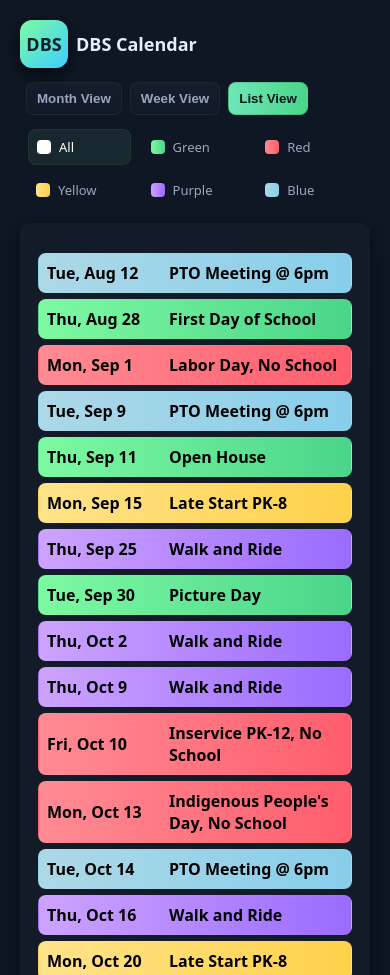
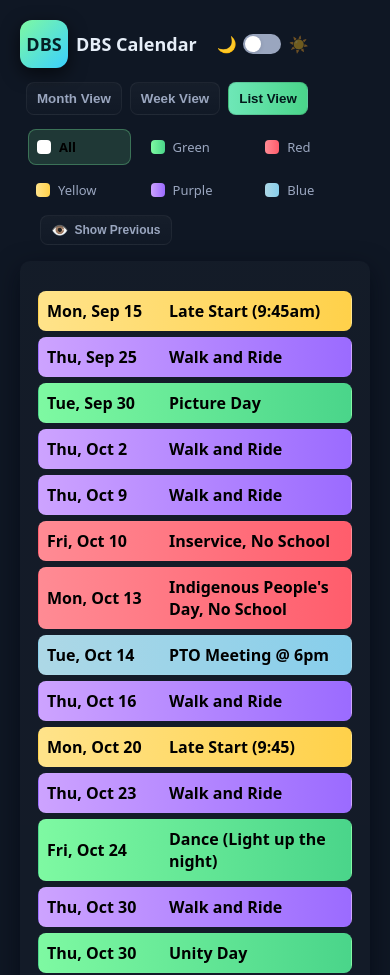
Before and after one commit to dbspto/calendar, a plain HTML site: page index.html in a window 390 px wide. Shown: the top 975 px of the page. Drawn offline with Linux system fonts and the light colour scheme.

Commit message:
light mode, hide previous by default

```diff
--- a/data.js
+++ b/data.js
@@ -2,15 +2,15 @@ const events = [
   {"Date":"08/28","Description":"First Day of School","Color":"Green"},
   {"Date":"09/01","Description":"Labor Day, No School","Color":"Red"},
   {"Date":"09/11","Description":"Open House","Color":"Green"},
-  {"Date":"09/15","Description":"Late Start PK-8","Color":"Yellow"},
+  {"Date":"09/15","Description":"Late Start (9:45am)","Color":"Yellow"},
   {"Date":"09/25","Description":"Walk and Ride","Color":"Purple"},
   {"Date":"09/30","Description":"Picture Day","Color":"Green"},
   {"Date":"10/02","Description":"Walk and Ride","Color":"Purple"},
   {"Date":"10/09","Description":"Walk and Ride","Color":"Purple"},
-  {"Date":"10/10","Description":"Inservice PK-12, No School","Color":"Red"},
+  {"Date":"10/10","Description":"Inservice, No School","Color":"Red"},
   {"Date":"10/13","Description":"Indigenous People's Day, No School","Color":"Red"},
   {"Date":"10/16","Description":"Walk and Ride","Color":"Purple"},
-  {"Date":"10/20","Description":"Late Start PK-8","Color":"Yellow"},
+  {"Date":"10/20","Description":"Late Start (9:45)","Color":"Yellow"},
   {"Date":"10/23","Description":"Walk and Ride","Color":"Purple"},
   {"Date":"10/24","Description":"Dance (Light up the night)","Color":"Green"},
   {"Date":"10/30","Description":"Walk and Ride","Color":"Purple"},
@@ -18,14 +18,14 @@ const events = [
   {"Date":"11/03","Description":"Early Release, PK-12 Conferences","Color":"Yellow"},
   {"Date":"11/04","Description":"Conferences, No School PK-12","Color":"Red"},
   {"Date":"11/11","Description":"Veteran's Day, No School","Color":"Red"},
-  {"Date":"11/17","Description":"Late Start PK-8","Color":"Yellow"},
+  {"Date":"11/17","Description":"Late Start (9:45)","Color":"Yellow"},
   {"Date":"11/19","Description":"Picture Retakes","Color":"Green"},
   {"Date":"11/21","Description":"Movie Night @ 6:30pm","Color":"Green"},
   {"Date":"11/26","Description":"Holiday Break, No School","Color":"Red"},
   {"Date":"11/27","Description":"Holiday Break, No School","Color":"Red"},
   {"Date":"11/28","Description":"Holiday Break, No School","Color":"Red"},
   {"Date":"12/11","Description":"K-5 December Concert","Color":"Green"},
-  {"Date":"12/15","Description":"Late Start PK-8","Color":"Yellow"},
+  {"Date":"12/15","Description":"Late Start (9:45)","Color":"Yellow"},
   {"Date":"12/22","Description":"Winter Break, No School","Color":"Red"},
   {"Date":"12/23","Description":"Winter Break, No School","Color":"Red"},
   {"Date":"12/24","Description":"Winter Break, No School","Color":"Red"},
@@ -46,14 +46,14 @@ const events = [
   {"Date":"02/11","Description":"Bring An Adult to Music Week","Color":"Green"},
   {"Date":"02/12","Description":"Bring An Adult to Music Week","Color":"Green"},
   {"Date":"02/13","Description":"Bring An Adult to Music Week","Color":"Green"},
-  {"Date":"02/16","Description":"Late Start PK-8","Color":"Yellow"},
+  {"Date":"02/16","Description":"Late Start (9:45)","Color":"Yellow"},
   {"Date":"02/23","Description":"February Break, No School","Color":"Red"},
   {"Date":"02/24","Description":"February Break, No School","Color":"Red"},
   {"Date":"02/25","Description":"February Break, No School","Color":"Red"},
   {"Date":"02/26","Description":"February Break, No School","Color":"Red"},
   {"Date":"02/27","Description":"February Break, No School","Color":"Red"},
   {"Date":"03/02","Description":"February Break, No School","Color":"Red"},
-  {"Date":"03/03","Description":"Inservice PK-12, No School","Color":"Red"},
+  {"Date":"03/03","Description":"Inservice, No School","Color":"Red"},
   {"Date":"03/19","Description":"Early Release PK-12","Color":"Yellow"},
   {"Date":"03/20","Description":"Conferences, No School PK-12","Color":"Red"},
   {"Date":"03/21","Description":"Book Fair Kick-Off Event at Norwich","Color":"Green"},
@@ -63,8 +63,8 @@ const events = [
   {"Date":"03/25","Description":"Book Fair","Color":"Green"},
   {"Date":"03/26","Description":"Book Fair","Color":"Green"},
   {"Date":"03/27","Description":"Book Fair","Color":"Green"},
-  {"Date":"03/30","Description":"Late Start PK-8","Color":"Yellow"},
-  {"Date":"04/13","Description":"Late Start PK-8","Color":"Yellow"},
+  {"Date":"03/30","Description":"Late Start (9:45)","Color":"Yellow"},
+  {"Date":"04/13","Description":"Late Start (9:45)","Color":"Yellow"},
   {"Date":"04/16","Description":"DBS School Musical @ 6:30pm","Color":"Green"},
   {"Date":"04/20","Description":"April Break, No School","Color":"Red"},
   {"Date":"04/21","Description":"April Break, No School","Color":"Red"},
@@ -76,7 +76,7 @@ const events = [
   {"Date":"05/14","Description":"Walk and Ride","Color":"Purple"},
   {"Date":"05/21","Description":"3 to 5 Spring Concert","Color":"Green"},
   {"Date":"05/21","Description":"Walk and Ride","Color":"Purple"},
-  {"Date":"05/18","Description":"Late Start PK-8","Color":"Yellow"},
+  {"Date":"05/18","Description":"Late Start (9:45)","Color":"Yellow"},
   {"Date":"05/25","Description":"Memorial Day, No School","Color":"Red"},
   {"Date":"05/28","Description":"Walk and Ride","Color":"Purple"},
   {"Date":"06/04","Description":"Walk and Ride","Color":"Purple"},
--- a/index.html
+++ b/index.html
@@ -15,27 +15,16 @@
           <div>
             <h1>DBS Calendar</h1>
           </div>
+          <!-- Theme slider toggle (now next to title) -->
+          <label class="theme-switch theme-toggle-slider" title="Toggle dark/light mode" style="margin-left:12px;">
+            <span class="theme-icon" id="themeToggleIcon">🌙</span>
+            <input id="themeToggleSlider" type="checkbox" aria-label="Toggle dark/light mode">
+            <span class="theme-slider"></span>
+            <span class="theme-icon" id="themeToggleIconLight">☀️</span>
+          </label>
         </div>
-        <!-- Theme toggle switch for mobile only -->
-        <!--
-        <label class="theme-switch theme-switch-mobile" title="Toggle dark/light mode">
-          <span class="theme-icon" id="themeIcon">🌙</span>
-          <input id="themeToggle" type="checkbox" aria-label="Toggle dark/light mode">
-          <span class="theme-slider"></span>
-          <span class="theme-icon" id="themeIconLight">☀️</span>
-        </label>
-        -->
       </div>
       <div class="controls" role="toolbar" aria-label="Controls">
-        <!-- Theme toggle switch for desktop only -->
-        <!--
-        <label class="theme-switch theme-switch-desktop" title="Toggle dark/light mode">
-          <span class="theme-icon" id="themeIcon">🌙</span>
-          <input id="themeToggle" type="checkbox" aria-label="Toggle dark/light mode">
-          <span class="theme-slider"></span>
-          <span class="theme-icon" id="themeIconLight">☀️</span>
-        </label>
-        -->
         <div class="toggle" role="tablist" aria-label="View toggle">
           <button id="monthViewBtn" class="btn" role="tab" aria-selected="false">Month View</button>
           <button id="weekViewBtn" class="btn" role="tab" aria-selected="false">Week View</button>
@@ -45,6 +34,7 @@
         <div class="month-nav" aria-label="Navigation" id="monthNav">
           <button id="prev" class="btn" aria-label="Previous">◀ Prev</button>
           <div style="min-width:160px;text-align:center">
+            <!-- Removed theme toggle button from here -->
             <div id="periodLabel" class="month-title">Period</div>
             <div id="subLabel" class="small"> </div>
           </div>
@@ -59,6 +49,9 @@
           <div class="item" data-color="Yellow"><div class="swatch c-Yellow"></div>Yellow</div>
           <div class="item" data-color="Purple"><div class="swatch c-Purple"></div>Purple</div>
           <div class="item" data-color="Blue"><div class="swatch c-Blue"></div>Blue</div>
+          <button id="showPreviousBtn" class="btn previous-events-toggle" title="Toggle previous events">
+            <span id="previousEventsIcon">👁️</span> Show Previous
+          </button>
         </div>
       </div>
     </header>
--- a/script.js
+++ b/script.js
@@ -194,16 +194,28 @@ function renderWeek(){
 
 /* List render: full year grouped by months with color filter */
 let listFilter = "All";
+let showPreviousEvents = false;
 
 function renderList(){
   listContent.innerHTML = '';
   periodLabel.textContent = '';
   subLabel.textContent = '';
 
-  // Filter events by selected color
+  const currentDate = new Date();
+  currentDate.setHours(0, 0, 0, 0); // Set to start of today for comparison
+
+  // Filter events by selected color and date
   const allEntries = [];
   eventMap.forEach((arr) => {
     arr.forEach(ev => {
+      const eventDate = new Date(ev._date);
+      eventDate.setHours(0, 0, 0, 0);
+
+      // Skip past events if showPreviousEvents is false
+      if (!showPreviousEvents && eventDate < currentDate) {
+        return;
+      }
+
       if (listFilter === "All" || ev.Color === listFilter) {
         allEntries.push(ev);
       }
@@ -215,12 +227,20 @@ function renderList(){
     const none = document.createElement('div');
     none.className = 'small';
     none.style.color = 'var(--muted)';
-    none.textContent = 'No events';
+    none.textContent = showPreviousEvents ? 'No events' : 'No upcoming events';
     listContent.appendChild(none);
   } else {
     allEntries.forEach(ev => {
       const row = document.createElement('div');
       row.className = 'event-row c-' + ev.Color;
+
+      // Add opacity for past events when showing them
+      const eventDate = new Date(ev._date);
+      eventDate.setHours(0, 0, 0, 0);
+      if (eventDate < currentDate) {
+        row.style.opacity = '0.6';
+      }
+
       const left = document.createElement('div');
       left.style.display = 'flex';
       left.style.gap = '12px';
@@ -586,3 +606,70 @@ render = function() {
   // ensure monthIndex is set to current month (done earlier)
   render();
 })();
+
+// Theme slider toggle functionality
+const themeToggleSlider = document.getElementById('themeToggleSlider');
+const themeToggleIcon = document.getElementById('themeToggleIcon');
+const themeToggleIconLight = document.getElementById('themeToggleIconLight');
+
+// Check for saved theme preference or default to dark
+const savedTheme = localStorage.getItem('theme') || 'dark';
+const isDarkTheme = savedTheme === 'dark';
+
+// Apply initial theme
+if (!isDarkTheme) {
+  document.documentElement.classList.add('light-theme');
+  themeToggleSlider.checked = true;
+}
+
+// Update icon visibility based on theme
+function updateThemeIcons(isLight) {
+  if (themeToggleIcon && themeToggleIconLight) {
+    themeToggleIcon.style.opacity = isLight ? '0.4' : '1';
+    themeToggleIconLight.style.opacity = isLight ? '1' : '0.4';
+  }
+}
+
+// Set initial icon state
+updateThemeIcons(!isDarkTheme);
+
+if (themeToggleSlider) {
+  themeToggleSlider.addEventListener('change', function() {
+    const isLightMode = this.checked;
+
+    if (isLightMode) {
+      document.documentElement.classList.add('light-theme');
+      localStorage.setItem('theme', 'light');
+    } else {
+      document.documentElement.classList.remove('light-theme');
+      localStorage.setItem('theme', 'dark');
+    }
+
+    // Update icon visibility
+    updateThemeIcons(isLightMode);
+  });
+}
+
+// Previous events toggle functionality
+const showPreviousBtn = document.getElementById('showPreviousBtn');
+const previousEventsIcon = document.getElementById('previousEventsIcon');
+
+if (showPreviousBtn) {
+  showPreviousBtn.addEventListener('click', function() {
+    showPreviousEvents = !showPreviousEvents;
+
+    // Update button appearance
+    if (showPreviousEvents) {
+      showPreviousBtn.classList.add('active');
+      showPreviousBtn.innerHTML = '<span id="previousEventsIcon">🙈</span> Hide Previous';
+    } else {
+      showPreviousBtn.classList.remove('active');
+      showPreviousBtn.innerHTML = '<span id="previousEventsIcon">👁️</span> Show Previous';
+    }
+
+    // Re-render list view if currently active
+    if (currentView === 'list') {
+      renderList();
+    }
+  });
+}
--- a/style.css
+++ b/style.css
@@ -13,6 +13,20 @@
   --event-pill-blue: #003366;
 }
 
+/* Light theme variables */
+:root.light-theme {
+  --bg: #f8fafc;
+  --card: #ffffff;
+  --muted: #64748b;
+  --accent: #10b981;
+  --accent-2: #059669;
+  --panel: #f1f5f9;
+  --glass: rgba(0,0,0,0.03);
+  --text: #1e293b;
+  --event-pill: #ffffff;
+  --event-pill-blue: #dbeafe;
+}
+
 body {
   background-color: var(--bg);
   margin:0;
@@ -22,6 +36,7 @@ body {
   -moz-osx-font-smoothing:grayscale;
   padding:20px;
   min-height:100vh;
+  transition: background-color 0.3s ease, color 0.3s ease;
 }
 
 /* Layout: single column */
@@ -79,6 +94,7 @@ main.card {
   border-radius: var(--radius);
   padding:18px;
   box-shadow: 0 8px 24px rgba(3,6,17,0.6);
+  transition: background 0.3s ease, box-shadow 0.3s ease;
 }
 
 .calendar-header {
@@ -108,11 +124,11 @@ main.card {
   background:var(--glass);
   border-radius:10px;
   padding:8px;
-  color:#dce9ff;
+  color:var(--text);
   position:relative;
   overflow:hidden;
   /* Remove transform and box-shadow on hover for no movement */
-  transition: box-shadow .12s ease;
+  transition: box-shadow .12s ease, background 0.3s ease, color 0.3s ease, border-color 0.3s ease;
   border:1px solid rgba(255,255,255,0.02);
   display:flex;
   flex-direction:column;
@@ -228,20 +244,42 @@ main.card {
 }
 .legend .item { display:flex; gap:8px; align-items:center; font-size:13px; color:var(--muted); cursor:pointer; padding:6px; border-radius:8px; }
 .legend .item.active {
-  background: rgba(126,249,162,0.08);
-  color: #fff;
-  border:1px solid rgba(126,249,162,0.06);
+  background: rgba(126,249,162,0.15);
+  color: #000;
+  border:1px solid rgba(126,249,162,0.3);
+  font-weight: 600;
 }
 .legend .item[data-color="All"].active {
-  background: rgba(126,249,162,0.08);
-  color: #fff;
-  border:1px solid rgba(126,249,162,0.06);
+  background: rgba(126,249,162,0.15);
+  color: #000;
+  border:1px solid rgba(126,249,162,0.3);
+  font-weight: 600;
 }
 .swatch { width:14px; height:14px; border-radius:4px; }
 /* Make the "All" swatch white */
 .legend .item[data-color="All"] .swatch {
   background: #fff !important;
   background-image: none !important;
+}
+
+/* Previous events toggle button */
+.previous-events-toggle {
+  margin-left: 12px;
+  font-size: 12px;
+  padding: 6px 10px;
+  display: inline-flex;
+  align-items: center;
+  gap: 6px;
+  transition: all 0.2s ease;
+}
+
+.previous-events-toggle.active {
+  background: var(--accent);
+  color: #02181a;
+}
+
+.previous-events-toggle span {
+  font-size: 14px;
 }
 
 .select {
@@ -543,3 +581,30 @@ main.card {
   display: inline-block;
   color: #ffffff;
 }
+
+.theme-toggle-btn {
+  font-size: 14px;
+  padding: 6px 12px;
+  border-radius: 8px;
+  background: linear-gradient(180deg, rgba(255,255,255,0.04), rgba(255,255,255,0.01));
+  color: var(--muted);
+  border: 1px solid rgba(255,255,255,0.08);
+  margin-bottom: 4px;
+  cursor: pointer;
+  transition: background 0.15s;
+}
+.theme-toggle-btn:active {
+  background: var(--accent);
+  color: #02181a;
+}
+/* Add a little more gap for the theme toggle button if needed */
+.title > .theme-toggle-btn {
+  margin-left: 12px;
+}
+/* Remove old button margin if not needed */
+.theme-toggle-btn { display: none; }
+
+/* Add margin for the slider toggle next to title */
+.title > .theme-toggle-slider {
+  margin-left: 12px;
+}
```
